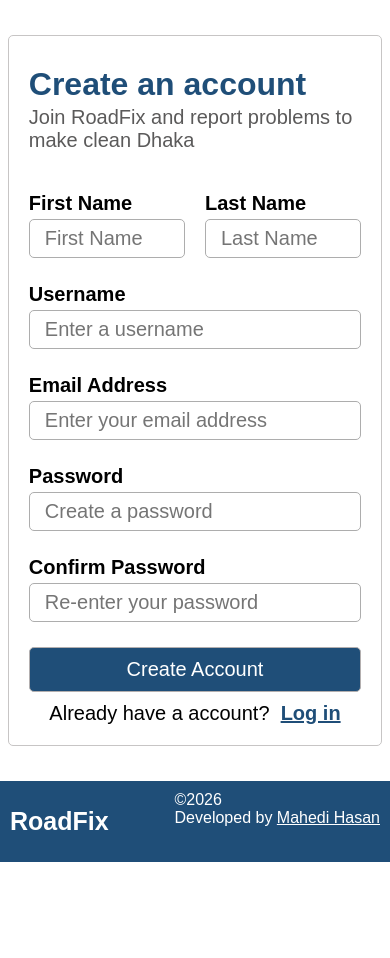
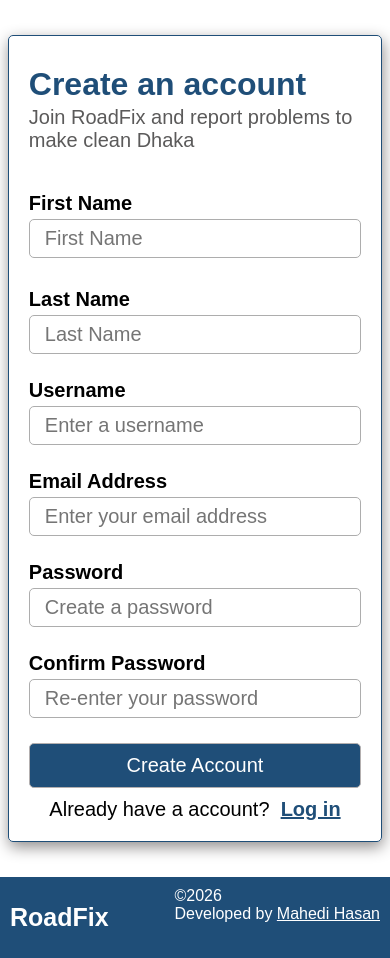
Before and after one commit to mahedi195/RoadFix-Dhaka-Road-Problem-Reporting-System, a Django app: page /accounts/registration/ in a window 390 px wide. Shown: the part 75-1033 px from the top of the page. Before the commit the page ends 937 px from the top, so only its background shows below. Run offline with Django 5.2, Linux system fonts and the light colour scheme.

Commit message:
registration page color, text-shadow added

```diff
--- a/static/css/registration.css
+++ b/static/css/registration.css
@@ -12,12 +12,13 @@
  }
 
  .registrationForm {
-     border: 1px solid rgb(199, 197, 197);
-     width: 650px;
-     border-radius: 5px;
-     padding: 20px;
-     margin: 35px auto;
-     width: 96%;
+    border: 1px solid #1F4E78;
+    border-radius: 5px;
+    padding: 20px;
+    margin: 35px auto;
+    width: 96%;
+    box-shadow: 1px 5px 15px #8f8c8c;
+    max-width: 650px;
  }
 
  .headingSeaction {
@@ -136,3 +137,12 @@
      border: 1px solid red;
      box-shadow: 1px 2px 5px rgb(182, 91, 91);
  }
+
+ @media screen and (max-width:480px) {
+    .name_section {
+    display: flex;
+    flex-direction: column;
+    margin-top: 25px;
+    gap: 5px;
+}
+ }
```
